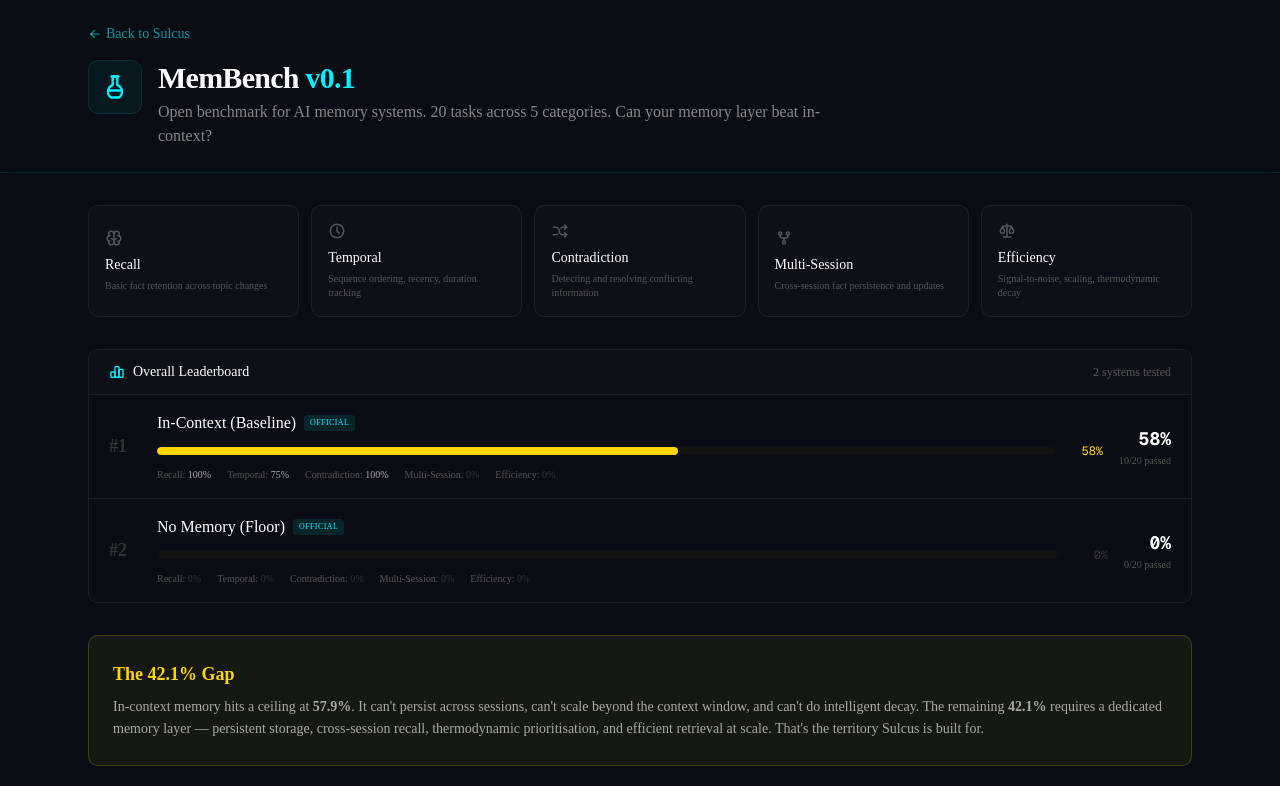
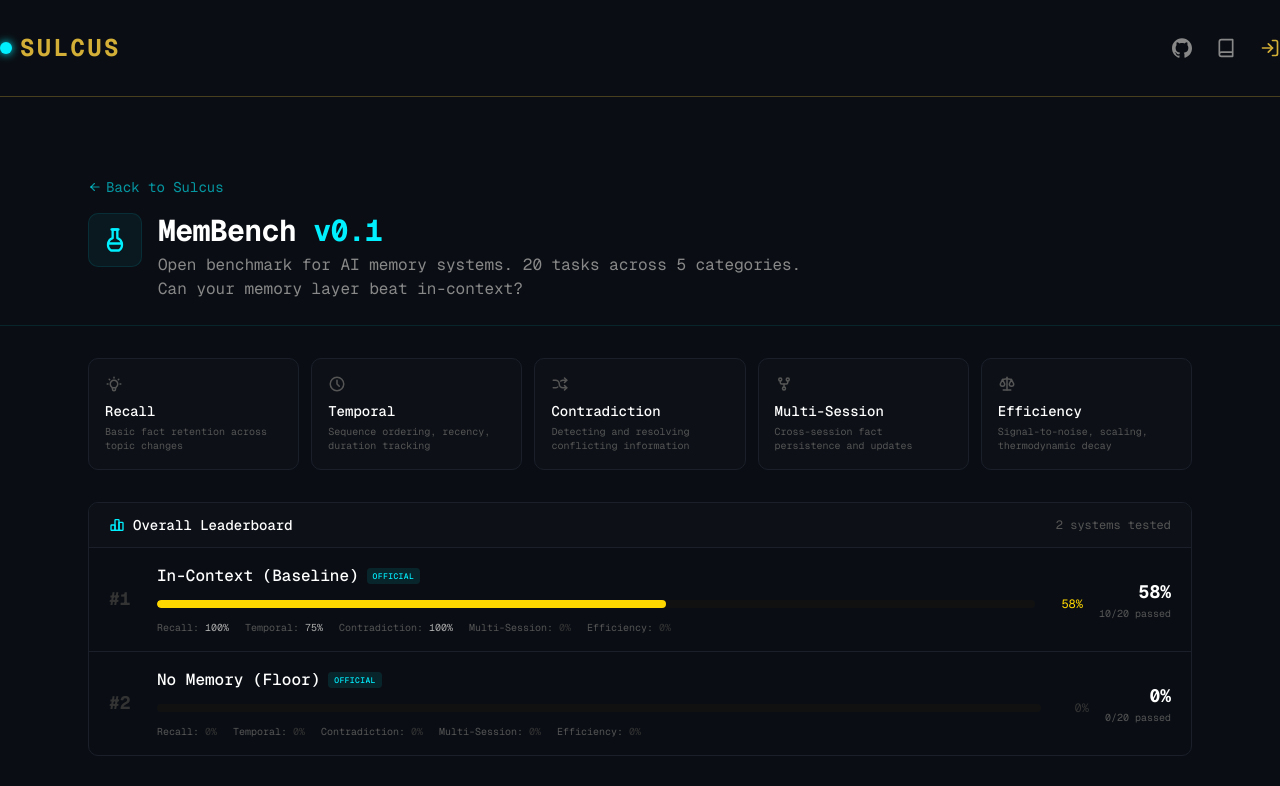
Before and after one commit to digitalforgeca/sulcus, a Next.js app in the folder packages/sulcus-web/: page /membench in a window 1280 px wide. Shown: the top 786 px of the page. Built offline with nearby package versions, Linux system fonts and the light colour scheme; no server answers.

Commit message:
fix(membench): add SiteNav + replace banned TbBrain with TbBulb

```diff
--- a/packages/sulcus-web/src/app/membench/page.tsx
+++ b/packages/sulcus-web/src/app/membench/page.tsx
@@ -2,10 +2,11 @@
 
 import { useState } from 'react';
 import Link from 'next/link';
+import { SiteNav } from '@/components/site-nav';
 import {
   TbFlask2,
   TbChartBar,
-  TbBrain,
+  TbBulb,
   TbClock,
   TbArrowsShuffle,
   TbScale,
@@ -65,7 +66,7 @@
 ];
 
 const CATEGORIES = [
-  { key: 'recall', label: 'Recall', icon: TbBrain, desc: 'Basic fact retention across topic changes' },
+  { key: 'recall', label: 'Recall', icon: TbBulb, desc: 'Basic fact retention across topic changes' },
   { key: 'temporal', label: 'Temporal', icon: TbClock, desc: 'Sequence ordering, recency, duration tracking' },
   { key: 'contradiction', label: 'Contradiction', icon: TbArrowsShuffle, desc: 'Detecting and resolving conflicting information' },
   { key: 'multiSession', label: 'Multi-Session', icon: TbGitFork, desc: 'Cross-session fact persistence and updates' },
@@ -93,9 +94,11 @@
   const sorted = [...RESULTS].sort((a, b) => b.overall - a.overall);
 
   return (
-    <main className="min-h-screen bg-[#0a0e14] text-white">
+    <main className="min-h-screen bg-[#0a0e14] text-white font-mono">
+      <SiteNav />
+      <div className="h-14"></div>
       {/* Header */}
-      <div className="border-b border-[#00F0FF]/10 bg-[#0a0e14]/80 backdrop-blur-sm">
+      <div className="border-b border-[#00F0FF]/10 bg-[#0a0e14]/80">
         <div className="max-w-6xl mx-auto px-6 py-6">
           <Link href="/" className="text-[#00F0FF]/60 hover:text-[#00F0FF] text-sm flex items-center gap-1 mb-4">
             <TbArrowLeft size={14} /> Back to Sulcus
```
